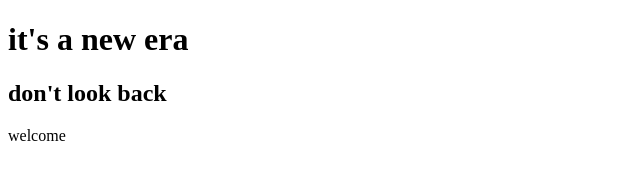
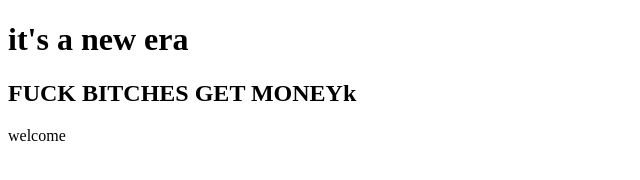
Before and after one commit to syddo1890/researchproposal1, a plain HTML site: page index.html in a window 1280 px wide. Shown: the whole page, without its empty margins (0-640 px from the left). Drawn offline with Linux system fonts and the light colour scheme.

Commit message:
Update index.html

```diff
--- a/index.html
+++ b/index.html
@@ -5,7 +5,7 @@
   </head>
   <body>
     <h1>it's a new era</h1>
-    <h2>don't look back</h2>
+    <h2>FUCK BITCHES GET MONEYk</h2>
     <p>welcome</p>
   </body>
 </html>
```
